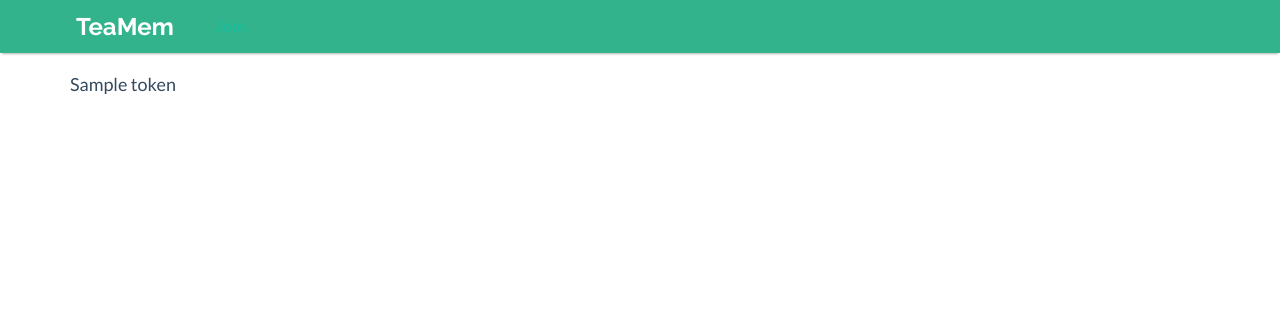
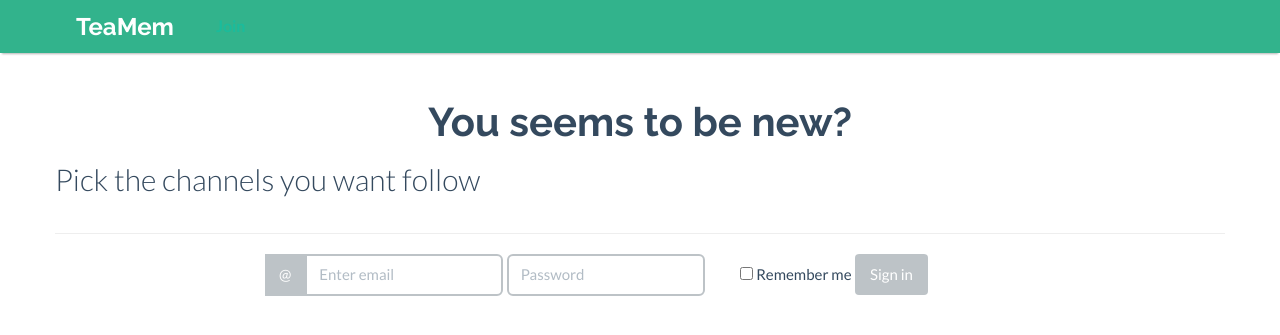
Before and after one commit to Getmrahul/teameme, a Flask app: template templates/join.html in a window 1280 px wide. Shown: the top 335 px of the page. Run offline with Flask 2, Linux system fonts and the light colour scheme; the template is opened without the code that fills it: most values are stand-ins (such as "Sample title", 1, 10 or a date in 2020); some libraries are stand-ins or nearby versions.

Commit message:
UI update

```diff
--- a/templates/join.html
+++ b/templates/join.html
@@ -51,11 +51,40 @@
     </nav><!-- /navbar -->
 
     <div class="container">
-        <p>{{token}}</p>
+        <div class="row">
+            <center><h3 style="font-family: 'Raleway', sans-serif;">You seems to be new?</h3></center>
+        </div>
+        <div class="row">
+            <p class="lead">Pick the channels you want follow</p>
+            <hr>
+            <div class="col-md-2"></div>
+            <div class="col-md-8">
+                <form class="form-inline" role="form">
+                    <div class="form-group">
+                        <div class="input-group">
+                            <label class="sr-only" for="exampleInputEmail2">Email address</label>
+                            <div class="input-group-addon">@</div>
+                            <input type="email" class="form-control" id="exampleInputEmail2" placeholder="Enter email">
+                        </div>
+                    </div>
+                    <div class="form-group">
+                        <label class="sr-only" for="exampleInputPassword2">Password</label>
+                        <input type="password" class="form-control" id="exampleInputPassword2" placeholder="Password">
+                    </div>
+                    <div class="checkbox">
+                        <label>
+                            <input type="checkbox"> Remember me
+                        </label>
+                    </div>
+                    <button type="submit" class="btn btn-default">Sign in</button>
+                </form>
+            </div>
+            <div class="col-md-2"></div>
+        </dvi>
     </div>
     <!-- /.container -->
 
-
+    <input type="hidden" name="tt" value="{{token}}" />
     <!-- jQuery (necessary for Flat UI's JavaScript plugins) -->
     <script src="/static/js/vendor/jquery.min.js"></script>
     <!-- Include all compiled plugins (below), or include individual files as needed -->
```
